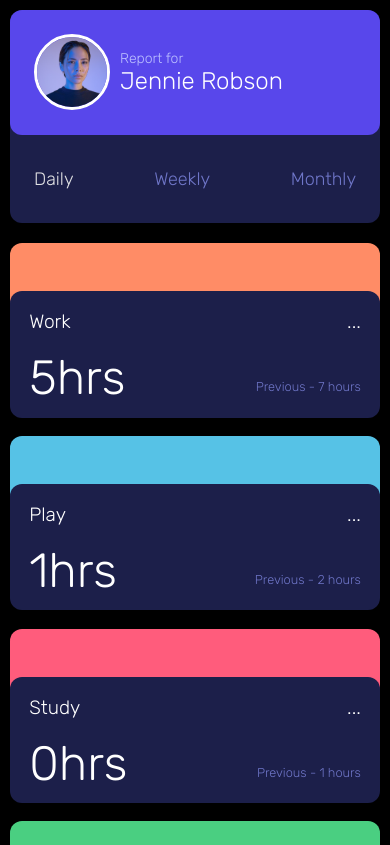
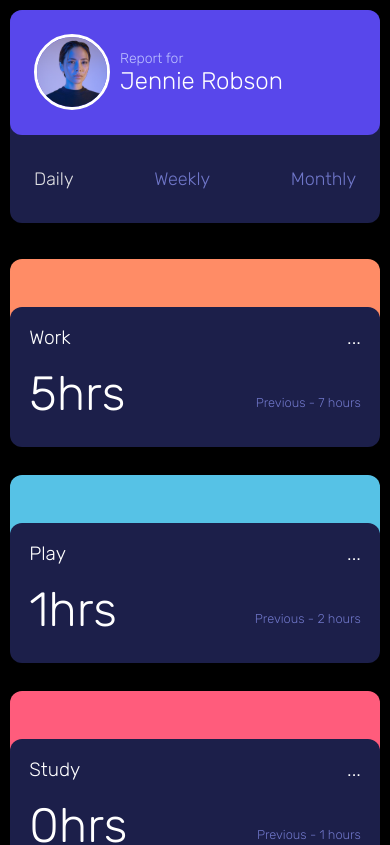
Before and after one commit to Shell111/time-tracker, a Next.js app: page / in a window 390 px wide. Shown: the top 845 px of the page. Built offline with nearby package versions, Linux system fonts and the light colour scheme.

Commit message:
create tablet media query and update card height

```diff
--- a/app/components/Card.js
+++ b/app/components/Card.js
@@ -6,10 +6,10 @@ const CardStyle = styled.div`
   margin-top: 3rem;
   z-index: 3;
   position: relative;
-  height: 21vh;
+  height: 190px;
 
-  @media (max-width: 730px) {
-    height: 15vh;
+  @media (max-width: 960px) {
+    height: 140px;
   }
 `;
 
@@ -25,7 +25,7 @@ const CardCategory = styled.h3`
   display: flex;
   justify-content: space-between;
 
-  @media (max-width: 730px) {
+  @media (max-width: 960px) {
     margin: 0px;
   }
 `;
@@ -37,7 +37,7 @@ const CardTimeframe = styled.p`
   padding: 0 0 20px 0;
   margin: .6rem 0px 0px 0px;
 
-  @media (max-width: 730px) {
+  @media (max-width: 960px) {
     font-size: .8rem;
     margin: 0px;
   }
@@ -48,7 +48,7 @@ const Container = styled.div`
 `;
 
 const TimeContainer = styled.div`
-  @media (max-width: 730px) {
+  @media (max-width: 960px) {
     display: flex;
     justify-content: space-between;
     align-items: flex-end;
--- a/app/components/CardGrid.js
+++ b/app/components/CardGrid.js
@@ -6,11 +6,10 @@ const BackgroundCard = styled.div`
   border-radius: 12px;
   position: relative;
 
-  @media (max-width: 730px) {
+  @media (max-width: 960px) {
     margin-top: 20px;
     margin-bottom: 80px;
-    height: 11vh;
-;
+    height: 100px;
   }
 `;
 
--- a/app/page.js
+++ b/app/page.js
@@ -8,7 +8,6 @@ import Image from 'next/image';
 import avatar from "./images/avatar.jpg"
 
 
-
 const Main = styled.main`
   margin: 200px auto;
   display: grid;
@@ -17,9 +16,17 @@ const Main = styled.main`
   gap: 20px 18px ;
   color: #fff;
 
-  @media (max-width: 730px) {
+  @media (max-width: 960px) {
+    grid-template-columns: 1fr 1fr;
+    gap: 20px;
+    padding: 10px 10px;
+    margin: 0 auto;
+  }
+
+  @media (max-width: 560px) {
+    display: grid;
     grid-template-columns: 1fr;
-    gap: 0px;
+    gap: 1rem;
     padding: 10px 10px;
     margin: 0 auto;
   }
@@ -33,6 +40,10 @@ const TitleCard = styled.div`
   grid-row-end: 3;
   margin-top: 0;
 
+  @media (max-width: 960px) and (min-width: 560px) {
+    grid-column-start: 1;
+    grid-column-end: 3;
+  }
 `;
 
 const ImageWrapper = styled.div`
@@ -44,14 +55,14 @@ const NameSection = styled.div`
   padding: 24px 24px 24px 24px;
   border-radius: 12px;
 
-  @media (max-width: 730px) {
+  @media (max-width: 960px) {
     padding-bottom: 20px;
     display: flex;
   }
 `;
 
 const ProfileWrapper = styled.div`
-  @media (max-width: 730px) {
+  @media (max-width: 960px) {
     padding-left: 10px;
     display: flex;
     flex-direction: column;
@@ -64,7 +75,7 @@ const ProfileName = styled.h2`
   margin-top: 0;
   font-size: 36px;
 
-  @media (max-width: 730px) {
+  @media (max-width: 960px) {
     font-size: 24px;
   }
 `;
@@ -75,7 +86,7 @@ const ReportSubTitle = styled.h2`
   font-size: 14px;
   margin: 36px 0 0 0;
 
-  @media (max-width: 730px) {
+  @media (max-width: 960px) {
     margin-top: 0;
   }
 `;
@@ -83,7 +94,7 @@ const ReportSubTitle = styled.h2`
 const Container = styled.div`
   padding: 24px;
 
-  @media (max-wdith: 730px) {
+  @media (max-wdith: 960px) {
     padding: 8px 24px;
   }
 `;
@@ -95,7 +106,7 @@ const List = styled.ul`
     font-weight: 300;
   }
 
-  @media (max-width: 730px) {
+  @media (max-width: 960px) {
     display: flex;
     justify-content: space-between;
     margin: 0;
```
